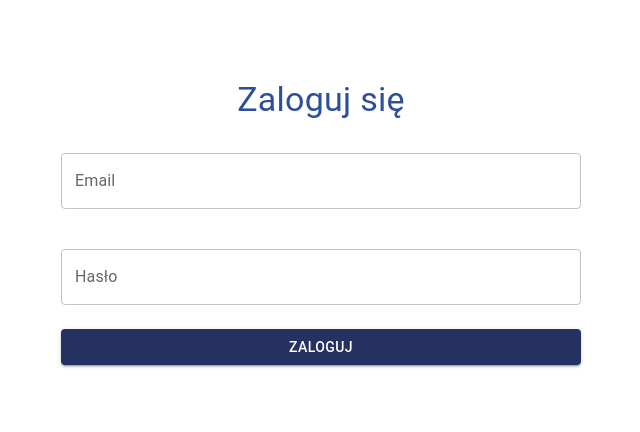
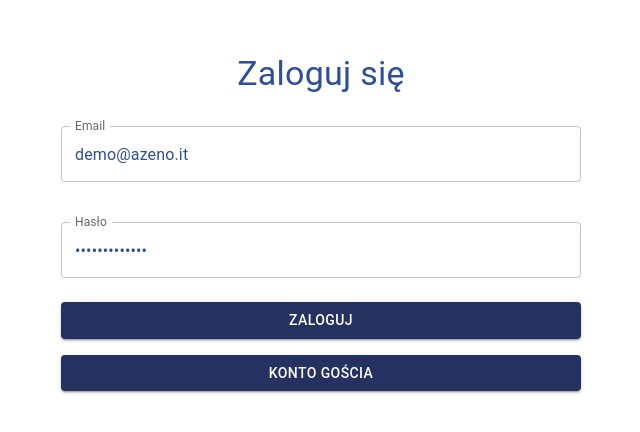
Before and after one commit to FWB-for-special-people/one_night_stand, a React (Vite) app in the folder app/: page /login in a window 1280 px wide. Shown: the part 178-610 px from the top of the page, without its empty margins (319-959 px from the left). Built offline with nearby package versions, Linux system fonts and the light colour scheme.

Commit message:
Fix login

```diff
--- a/app/src/App.tsx
+++ b/app/src/App.tsx
@@ -1,7 +1,6 @@
 import {ErrorBoundary} from 'react-error-boundary';
 import {Outlet, RouterProvider} from 'react-router-dom';
 import { CssBaseline, ThemeProvider } from '@mui/material';
-// import Login from 'src/pages/Login.tsx';
 import {QueryClient, QueryClientProvider} from 'react-query';
 import {router} from 'src/router';
 import { useAtom } from 'jotai';
--- a/app/src/constants/api_routes.ts
+++ b/app/src/constants/api_routes.ts
@@ -25,5 +25,5 @@ export const PrefixedAPI = {
   cards: `${BASE_URL}/cards/`,
   login: `${BASE_URL}/token/`,
   loginDemo: `${BASE_URL}/token/demo`,
- cardContent: `${BASE_URL}/cards/content/`,
+  cardContent: `${BASE_URL}/cards/content/`,
 }
--- a/app/src/pages/Login.tsx
+++ b/app/src/pages/Login.tsx
@@ -13,8 +13,8 @@ type TokenResponse = {
 }
 
 export default function Login() {
-    const [email, setEmail] = useState("");
-    const [password, setPassword] = useState("")
+    const [email, setEmail] = useState("demo@azeno.it");
+    const [password, setPassword] = useState("demo@azeno.it")
     const [fetching, setFetching] = useState(false)
     const setAccessToken = useSetAtom(accessTokenAtom)
     const navigate = useNavigate();
@@ -82,27 +82,27 @@ export default function Login() {
                 >
                     Zaloguj
                 </Button>
-                {/*<Button*/}
-                {/*    variant="contained"*/}
-                {/*    color="primary"*/}
-                {/*    fullWidth*/}
-                {/*    aria-label="Konto Gościa"*/}
-                {/*    disabled={fetching}*/}
-                {/*    onClick={async () => {*/}
-                {/*        try {*/}
-                {/*            setFetching(true)*/}
-                {/*            const response = await axios.post<TokenResponse>(PrefixedAPI.loginDemo)*/}
-                {/*            setAccessToken(response.data.access)*/}
-                {/*            navigate("/")*/}
-                {/*        } catch {*/}
-                {/*            console.error("Login failed")*/}
-                {/*        } finally {*/}
-                {/*            setFetching(false)*/}
-                {/*        }*/}
-                {/*    }}*/}
-                {/*>*/}
-                {/*    Konto Gościa*/}
-                {/*</Button>*/}
+                <Button
+                    variant="contained"
+                    color="primary"
+                    fullWidth
+                    aria-label="Konto Gościa"
+                    disabled={fetching}
+                    onClick={async () => {
+                        try {
+                            setFetching(true)
+                            const response = await axios.post<TokenResponse>(PrefixedAPI.loginDemo)
+                            setAccessToken(response.data.access)
+                            navigate("/")
+                        } catch {
+                            console.error("Login failed")
+                        } finally {
+                            setFetching(false)
+                        }
+                    }}
+                >
+                    Konto Gościa
+                </Button>
             </Box>
         </Container>
     );
--- a/app/src/router.tsx
+++ b/app/src/router.tsx
@@ -7,18 +7,18 @@ import Feed from 'src/pages/Feed/Feed.tsx';
 import Dashboard from 'src/pages/Dashboard.tsx';
 import CategoriesDashboard from 'src/pages/Categories/CategoriesDashboard.tsx';
 import MyPage from 'src/pages/MyPage/MyPage.tsx';
-// import AuthWrapper from 'src/auth/AuthWrapper.tsx';
+import AuthWrapper from 'src/auth/AuthWrapper.tsx';
 import SettingsWrapper from 'src/pages/Settings/Settings.tsx';
 
 export const router = createBrowserRouter([
   {
     path: '/',
     element: (
-      // <AuthWrapper>
+      <AuthWrapper>
         <Feed>
           <Dashboard />
         </Feed>
-      // </AuthWrapper>
+      </AuthWrapper>
     ),
   },
   { path: '/start', element: <Start /> },
@@ -27,41 +27,41 @@ export const router = createBrowserRouter([
   {
     path: '/categories',
     element: (
-      // <AuthWrapper>
+      <AuthWrapper>
         <Feed>
           <CategoriesDashboard />
         </Feed>
-      // </AuthWrapper>
+      </AuthWrapper>
     ),
   },
   {
     path: '/my-profile',
     element: (
-      // <AuthWrapper>
+      <AuthWrapper>
         <Feed>
           <MyPage />
         </Feed>
-      // </AuthWrapper>
+      </AuthWrapper>
     ),
   },
   {
     path: '/settings',
     element: (
-      // <AuthWrapper>
+      <AuthWrapper>
         <Feed>
           <SettingsWrapper />
         </Feed>
-      // </AuthWrapper>
+      </AuthWrapper>
     ),
   },
   {
     path: '/add-post',
     element: (
-      // <AuthWrapper>
+      <AuthWrapper>
         <Feed>
           <AddPostWrapper />
         </Feed>
-      // </AuthWrapper>
+      </AuthWrapper>
     ),
   },
 ]);
```
Also changed, not shown: 1 other file (tests, documents, lock files or other folders).
